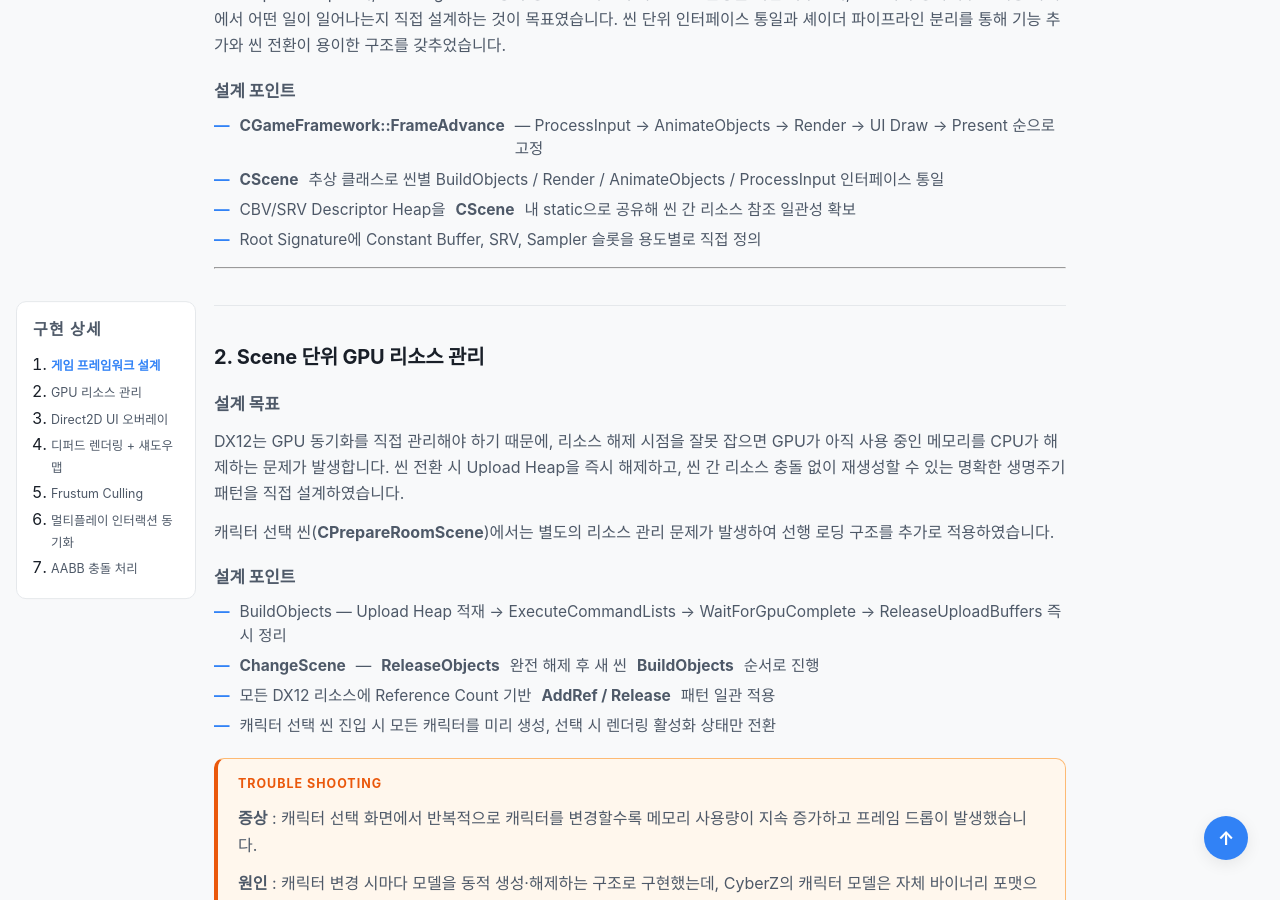
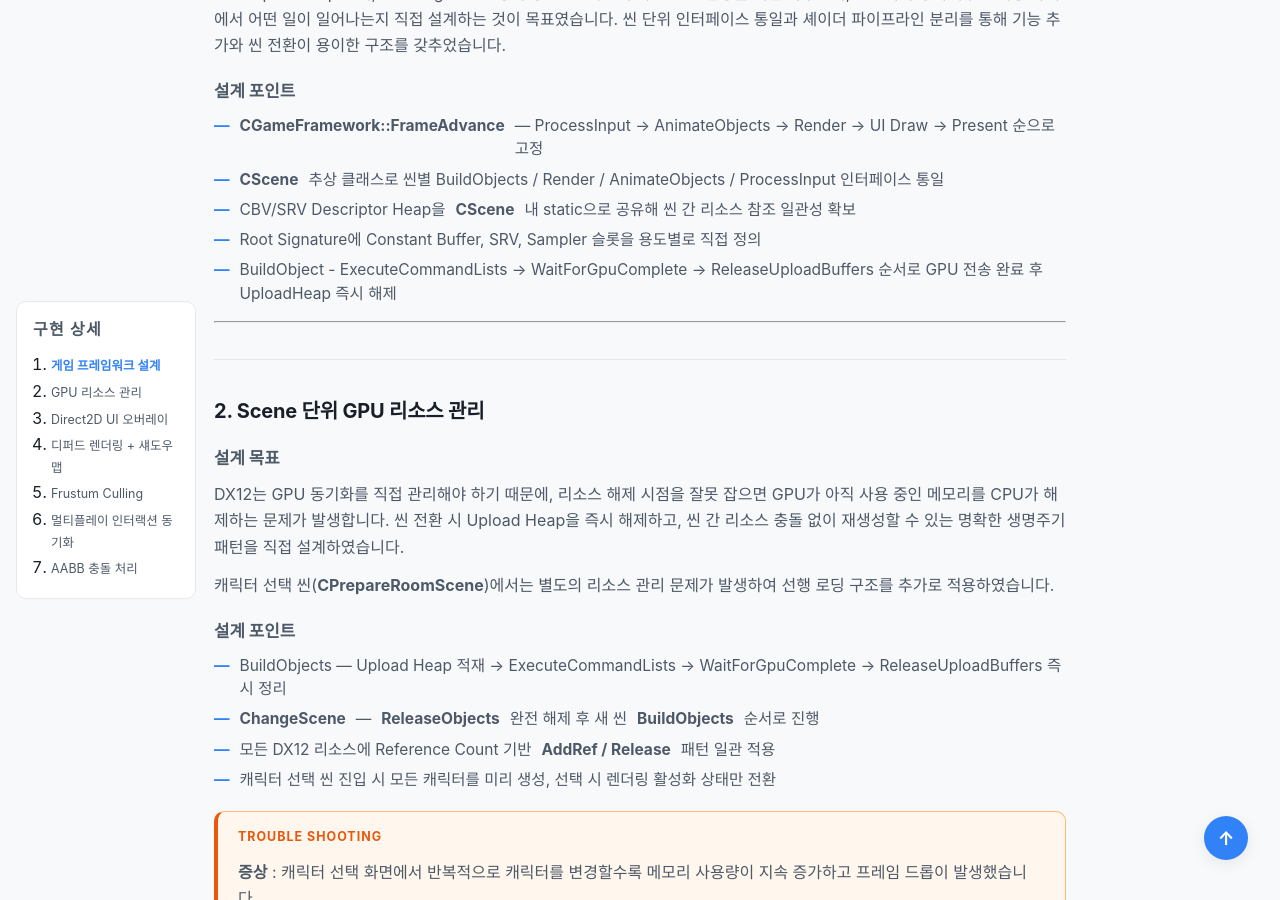
Before and after one commit to KimJinsun610/KimJinsun610.github.io, a Jekyll site: the page built from projects/cyberz.md, in a window 1280 px wide and 900 px high, scrolled down 2050 px. Built offline with Jekyll 4.4.1, drawn with Linux system fonts in a browser that asks for light colours; some web fonts are replaced.

Commit message:
Update cyberz.md

```diff
--- a/projects/cyberz.md
+++ b/projects/cyberz.md
@@ -96,6 +96,7 @@ GameFramework  ── 메인 루프 / DX12 초기화
 - **CScene** 추상 클래스로 씬별 BuildObjects / Render / AnimateObjects / ProcessInput 인터페이스 통일
 - CBV/SRV Descriptor Heap을 **CScene** 내 static으로 공유해 씬 간 리소스 참조 일관성 확보
 - Root Signature에 Constant Buffer, SRV, Sampler 슬롯을 용도별로 직접 정의
+- BuildObject - ExecuteCommandLists → WaitForGpuComplete → ReleaseUploadBuffers 순서로 GPU 전송 완료 후 UploadHeap 즉시 해제
 
 ---
 
```
